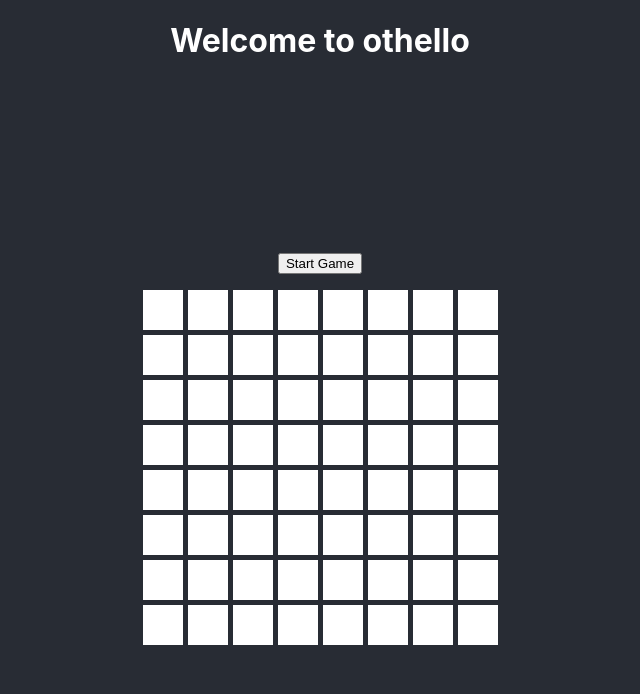
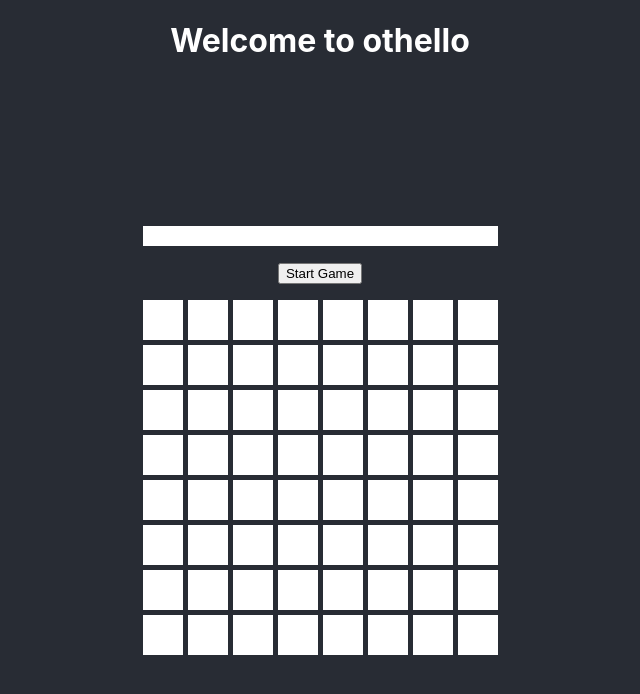
Before and after one commit to aturkewi/othello, a React (Create React App) app: page / in a window 1280 px wide. Shown: the top 694 px of the page, without its empty margins (320-960 px from the left). Built offline with nearby package versions, Linux system fonts and the light colour scheme.

Commit message:
show who's turn is it -- badly

```diff
--- a/src/components/GameContainer.jsx
+++ b/src/components/GameContainer.jsx
@@ -135,10 +135,12 @@ function GameContainer() {
 
   return (
     <div>
-      <p>
-
-        {currentPlayerId ? `It is player ${currentPlayerId}'s turn` : ''}
-      </p>
+      <div className="column">
+        <div className={`cell player${currentPlayerId}`}>.</div>
+        <p>
+          {currentPlayerId ? `It is player ${currentPlayerId}'s turn` : ''}
+        </p>
+      </div>
       <p>
         {currentPlayerId === 0 ?
           <button onClick={startGame}>Start Game</button>
```
